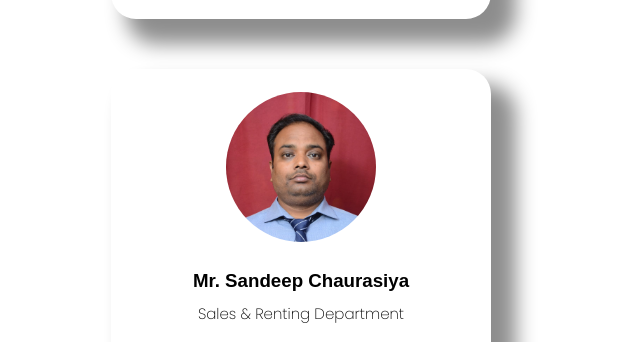
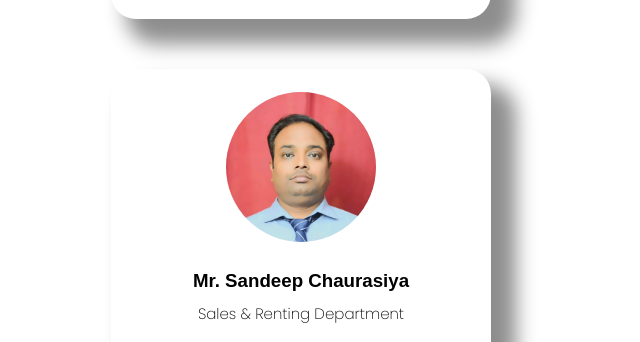
Before and after one commit to amitchurasia0101/ShreeKrishna, a plain HTML site: page index.html in a window 1280 px wide. Shown: the part 1745-2087 px from the top of the page, without its empty margins (339-979 px from the left). Drawn offline with Linux system fonts and the light colour scheme; a web font is replaced by a local one.

Commit message:
Update index.html

```diff
--- a/index.html
+++ b/index.html
@@ -68,7 +68,7 @@
             <div class="containerd">
                 <div class="card">
                     <div class="imgi">
-                        <img src="sandeepji.jpg" width="150" alt="Profile pic">
+                        <img src="sj3.jpg" width="150" alt="Profile pic">
                     </div>
                     <div class="text">
                         <h3>Mr. Sandeep Chaurasiya</h3>
```
